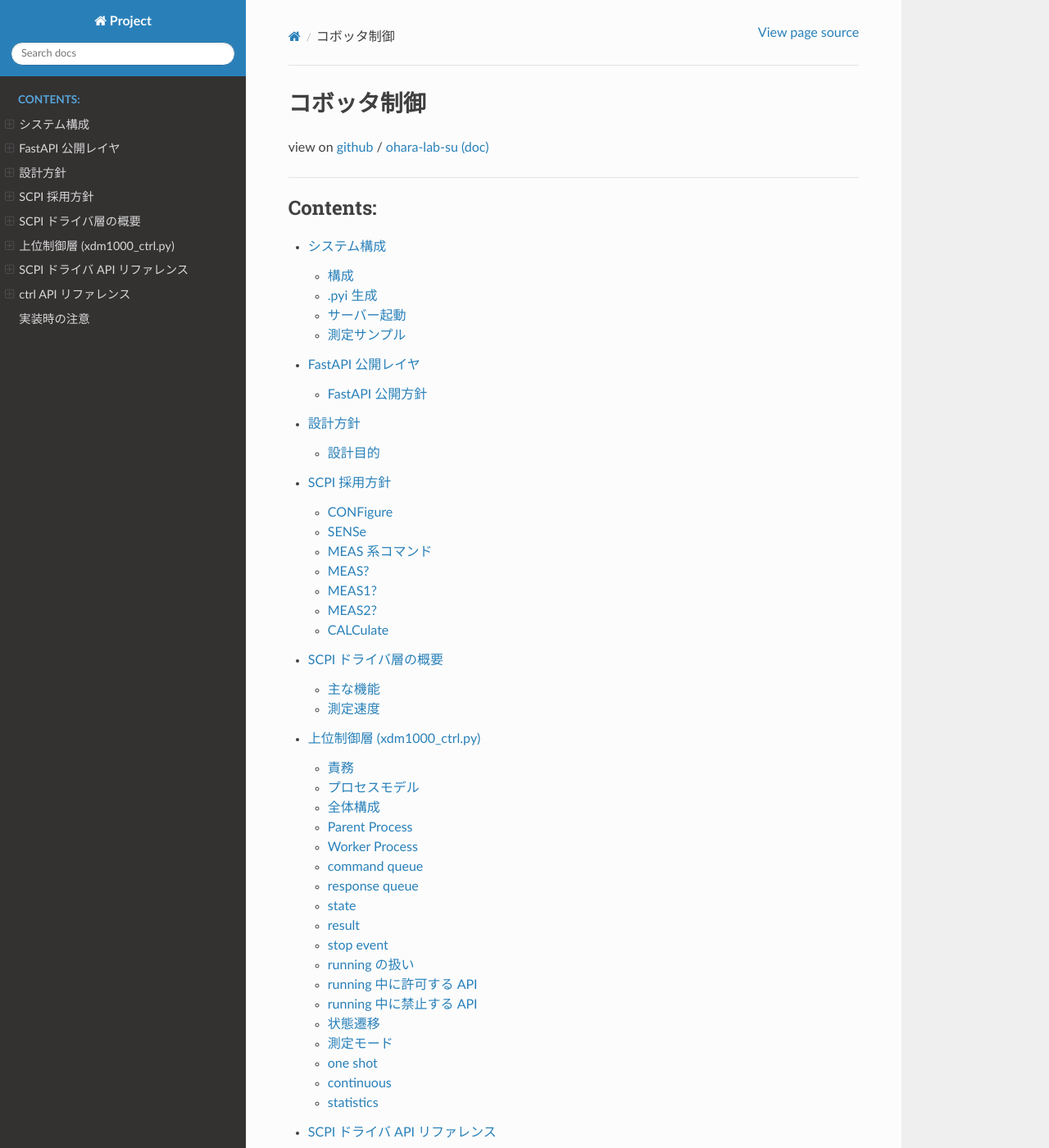
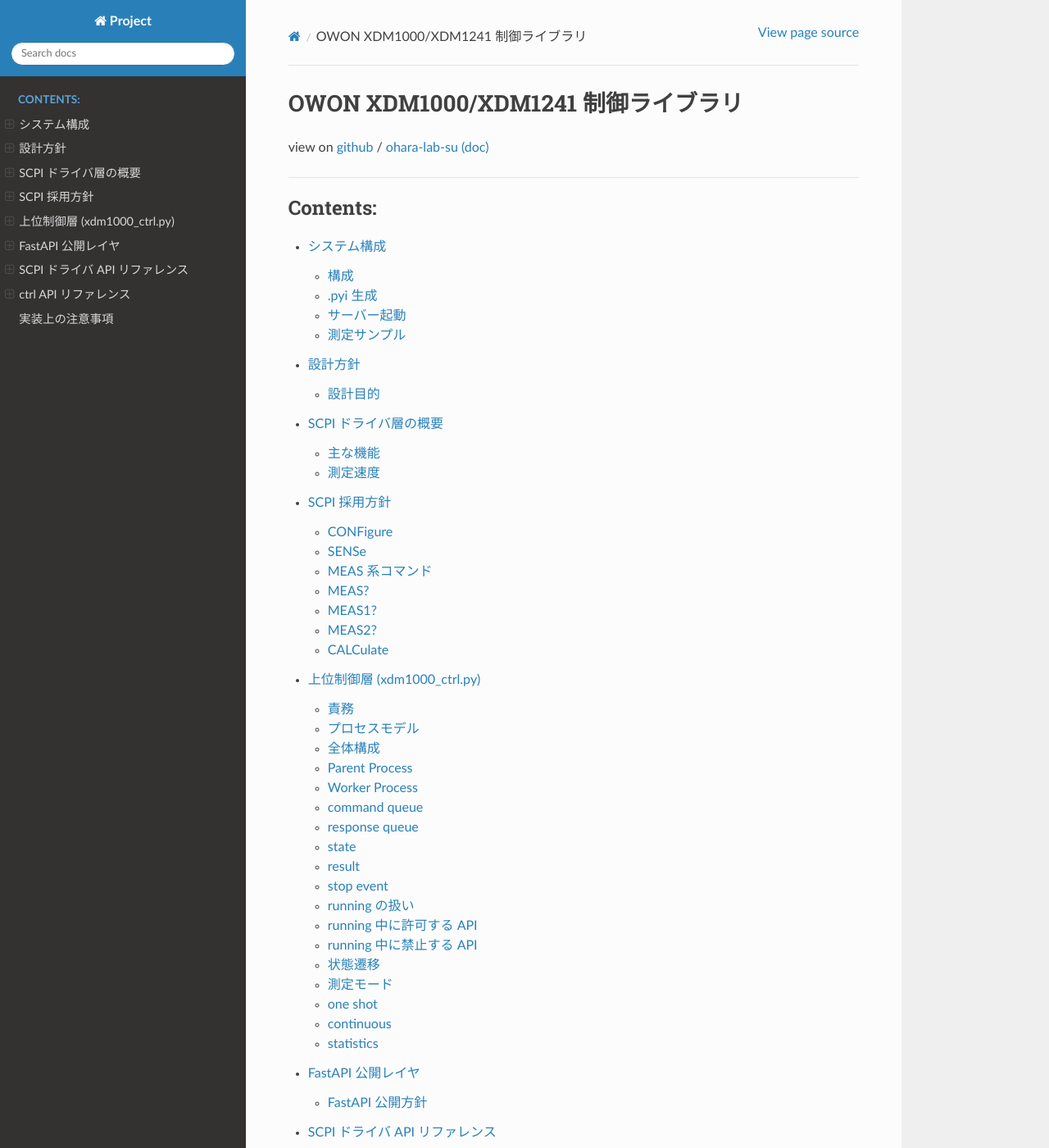
Before and after one commit to ohara-lab-su/xdm1000, a Sphinx documentation site: the page built from docs/index.md, in a window 1280 px wide and 1400 px high. Shown: the whole window at 82% size. Built offline with Sphinx 7.4.7 and the Read the Docs theme 3.1.0, drawn with Linux system fonts in a browser that asks for light colours.

Commit message:
Update documentation: refine implementation notes and revise index structure for XDM1000 library

````diff
--- a/docs/index.md
+++ b/docs/index.md
@@ -1,5 +1,5 @@
-# コボッタ制御
-view on [github](https://github.com/ohara-lab-su/cobotta2/) / [ohara-lab-su (doc)](https://ohara-lab-su.github.io/)
+# OWON XDM1000/XDM1241 制御ライブラリ
+view on [github](https://github.com/ohara-lab-su/xdm1000) / [ohara-lab-su (doc)](https://ohara-lab-su.github.io/)
 
 ---
 ```{toctree}
@@ -7,11 +7,11 @@
 :caption: Contents:
 
 man/architecture
+man/design_policy
+man/scpi_layer_overview
+man/scpi_policy
+man/control_layer
 man/fastapi_layer
-man/design_policy
-man/scpi_policy
-man/scpi_layer_overview
-man/control_layer
 man/scpi_api_reference
 man/ctrl_api_reference
 man/implementation_notes
````
Also changed, not shown: docs/man/implementation_notes.md (+1 -4 lines).
